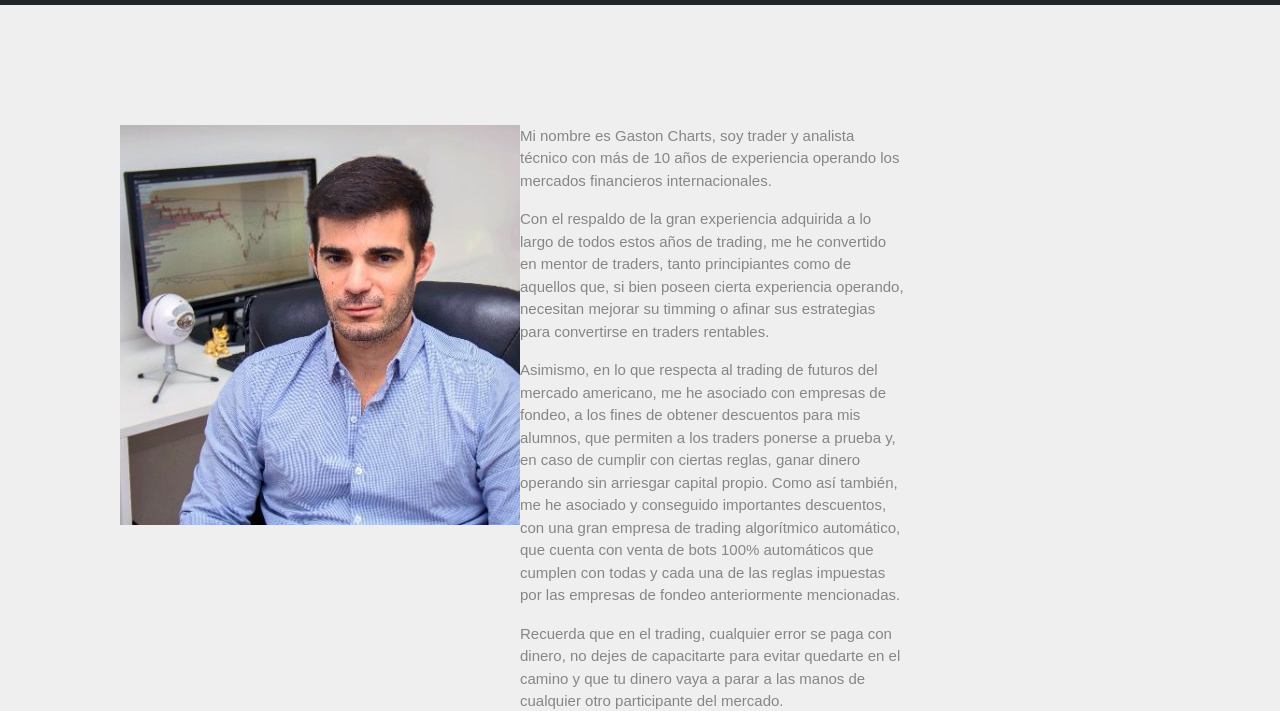
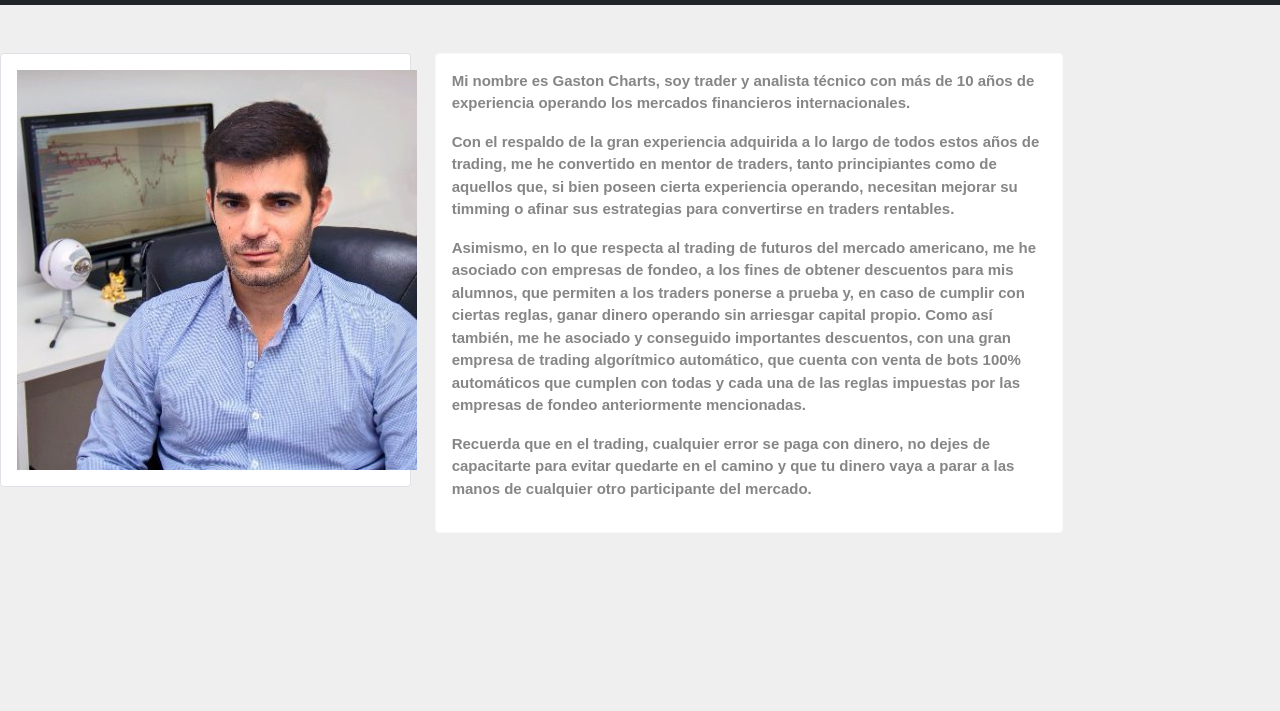
Before and after one commit to Florianoleti/Floriano_Leticia_Entrega17_05, a website: page quiensoy.html in a window 1280 px wide. Shown: the part 94-805 px from the top of the page. Drawn offline with nearby package versions, Linux system fonts and the light colour scheme; a web font is replaced by a local one.

Commit message:
3entrega_b

```diff
--- a/quiensoy.html
+++ b/quiensoy.html
@@ -52,6 +52,32 @@
 		  </div>
 		</div>
 	  </nav>
+
+
+	  <div class="row">
+		<div class="col-sm-4">
+		  <div class="card border mt-5 ml-5 ">
+			<div class="card-body">
+			  <img src="imagenes/gaston.jpg">
+			</div>
+		  </div>
+		</div>
+		<div class="col-sm-6">
+		  <div class="card border-light mt-5 ">
+			<div class="card-body" >
+			  <p class="card-text"
+			  >Mi nombre es Gaston Charts, soy trader y analista técnico con más de 10 años de experiencia operando los mercados financieros internacionales.</p>
+		  <p>Con el respaldo de la gran experiencia adquirida a lo largo de todos estos años de trading, me he convertido en mentor de traders, tanto principiantes como de aquellos que, si bien poseen cierta experiencia operando, necesitan mejorar su timming o afinar sus estrategias para convertirse en traders rentables.</p>
+		  <p>Asimismo, en lo que respecta al trading de futuros del mercado americano, me he asociado con empresas de fondeo, a los fines de obtener descuentos para mis alumnos, que permiten a los traders ponerse a prueba y, en caso de cumplir con ciertas reglas, ganar dinero operando sin arriesgar capital propio.
+		  Como así también, me he asociado y conseguido importantes descuentos, con una gran empresa de trading algorítmico automático, que cuenta con venta de bots 100% automáticos que cumplen con todas y cada una de las reglas impuestas por las empresas de fondeo anteriormente mencionadas.
+		  <p>Recuerda que en el trading, cualquier error se paga con dinero, no dejes de capacitarte para evitar quedarte en el camino y que tu dinero vaya a parar a las manos de cualquier otro participante del mercado.</p>
+			</div>
+		  </div>
+		</div>
+	  </div>
+
+
+	  <!--
 <main>
 	<div class="texto-foto">
 	<div class="imagen">
@@ -67,6 +93,7 @@
 		<p>Recuerda que en el trading, cualquier error se paga con dinero, no dejes de capacitarte para evitar quedarte en el camino y que tu dinero vaya a parar a las manos de cualquier otro participante del mercado.</p>
 	</div>
 	</div>
+-->
 <div class="redes_sociales_quiensoy">
 	<svg xmlns="http://www.w3.org/2000/svg" width="16" height="16" fill="currentColor" class="bi bi-facebook" viewBox="0 0 16 16">
   		<a href="https://www.facebook.com/pages/category/Finance/Gast%C3%B3n-Charts-100222885025327/">
--- a/scss/estilos.scss
+++ b/scss/estilos.scss
@@ -139,6 +139,10 @@ body#quiensoy{
 	font-weight: 700;
 	font-size: 15px;
 }
+
+.card-body{
+	color: #868686;
+}
 .texto-foto{
 	display: grid;
 	grid-template-columns: repeat(2,1fr);
@@ -271,7 +275,7 @@ body#contacto{
 }
 
 .redes_sociales_quiensoy{
-	margin-top: 15cm;
+	margin-top: 6cm;
 
 }
 .redes_sociales_otras{
```
Also changed, not shown: css/estilos.css.
